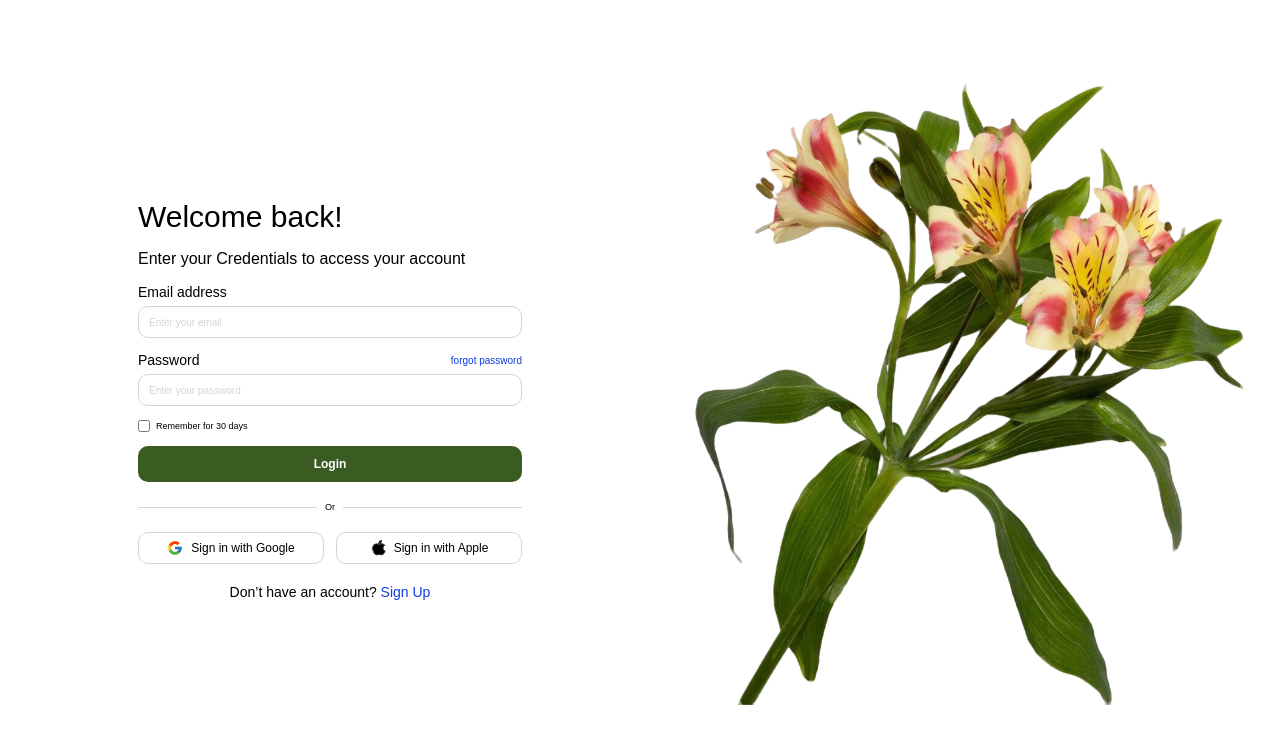
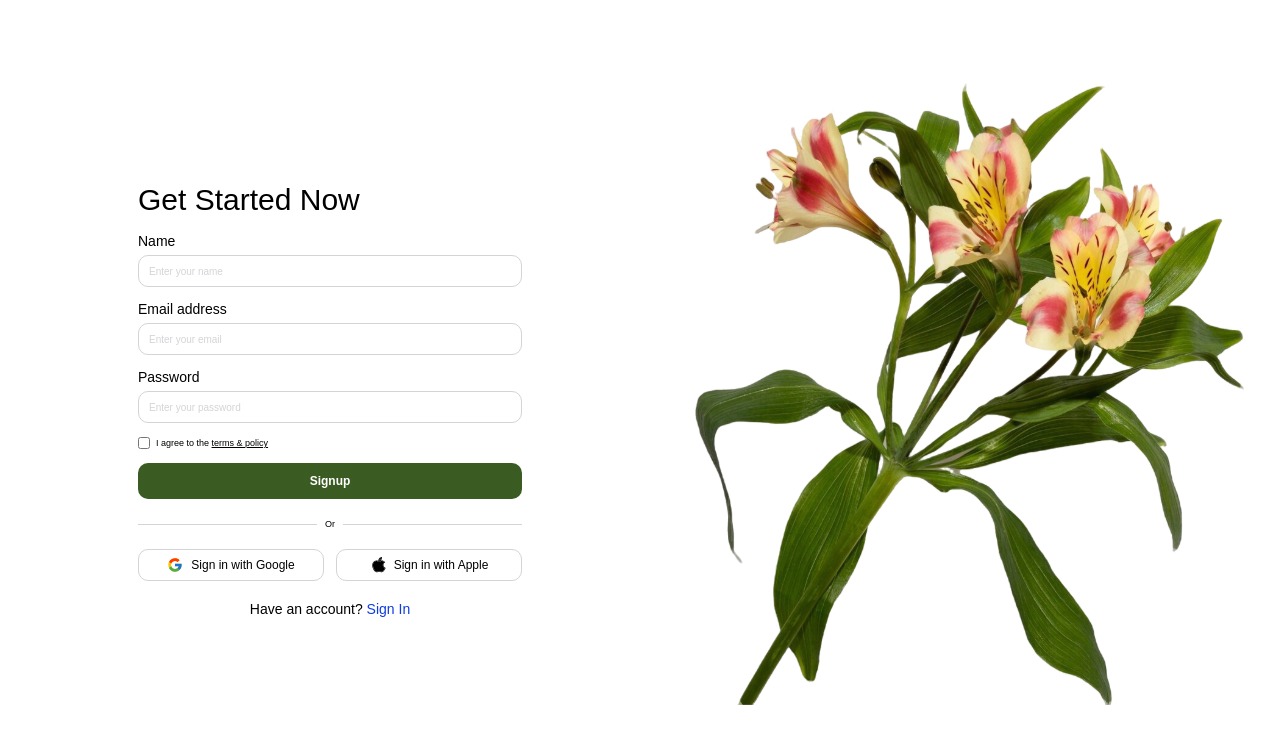
Before and after one commit to gl1tch1ng/appdev1-final-practical-exam, a React (Vite) app: page / in a window 1280 px wide. Shown: the top 744 px of the page. Built offline with nearby package versions, Linux system fonts and the light colour scheme.

Commit message:
Use shadcn/ui Input in Sign Up page

```diff
--- a/src/App.jsx
+++ b/src/App.jsx
@@ -1,12 +1,8 @@
 import React from 'react';
-import Login from './components/Login';
+import SignUp from './components/SignUp';
 
 function App() {
-  return (
-    <div>
-      <Login />
-    </div>
-  );
+  return <SignUp />;
 }
 
 export default App;
--- a/src/components/SignUp.jsx
+++ b/src/components/SignUp.jsx
@@ -3,6 +3,7 @@ import styles from './SignUp.module.css';
 import blossomImage from '../assets/blossom-flower.svg';
 import googleIcon from '../assets/icons-google-logo.svg';
 import appleIcon from '../assets/icons-apple-logo.svg';
+import { Input } from "@/components/ui/input";
 
 const SignUp = () => {
   return (
@@ -15,7 +16,7 @@ const SignUp = () => {
           <form className={styles.form} onSubmit={(e) => e.preventDefault()}>
             <div className={styles.inputGroup}>
               <label className={styles.label}>Name</label>
-              <input
+              <Input
                 type="text"
                 className={styles.input}
                 placeholder="Enter your name"
@@ -24,7 +25,7 @@ const SignUp = () => {
 
             <div className={styles.inputGroup}>
               <label className={styles.label}>Email address</label>
-              <input
+              <Input
                 type="email"
                 className={styles.input}
                 placeholder="Enter your email"
@@ -33,7 +34,7 @@ const SignUp = () => {
 
             <div className={styles.inputGroup}>
               <label className={styles.label}>Password</label>
-              <input
+              <Input
                 type="password"
                 className={styles.input}
                 placeholder="Enter your password"
```
Also changed, not shown: magdaraog-signup-shadcn-input.png (added).
